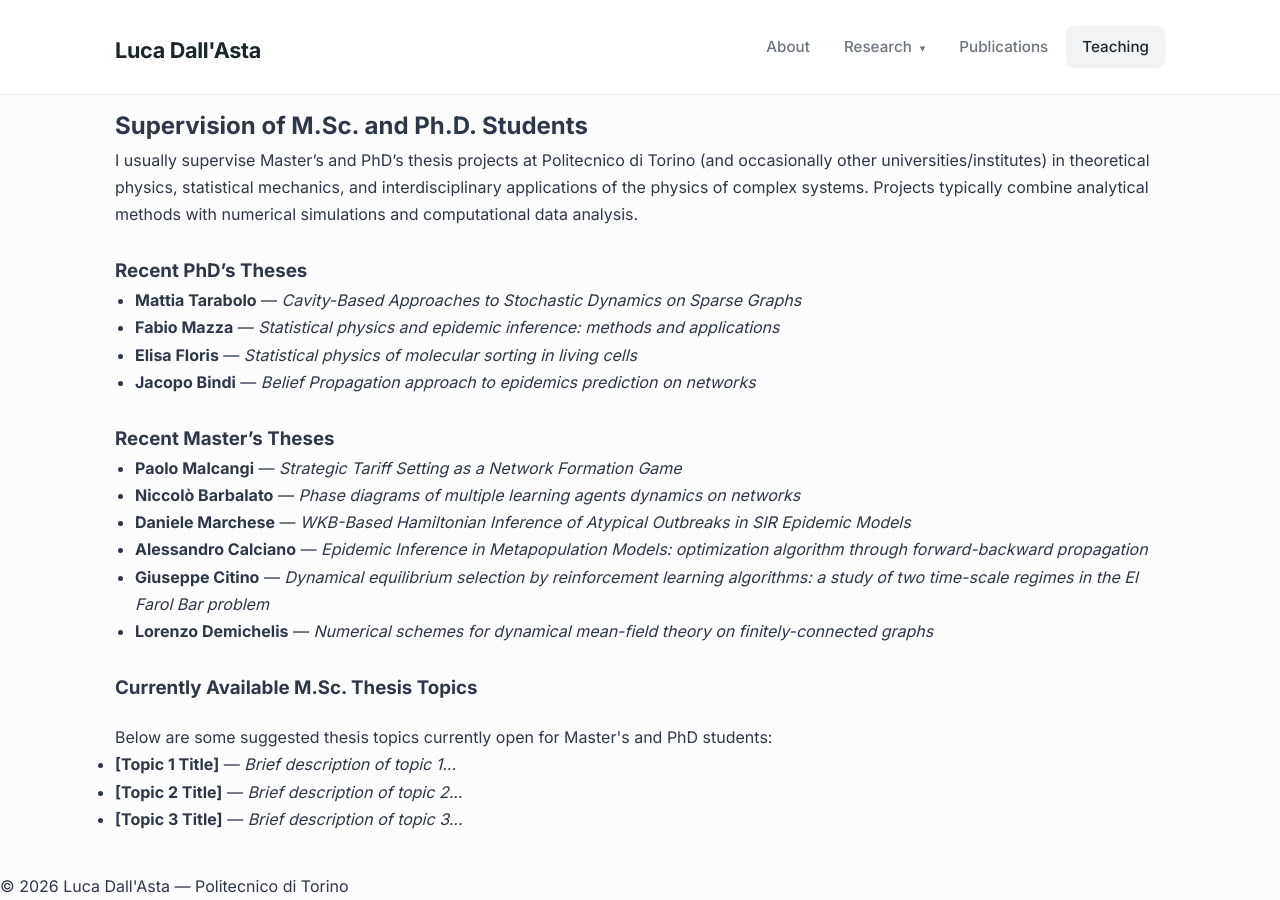
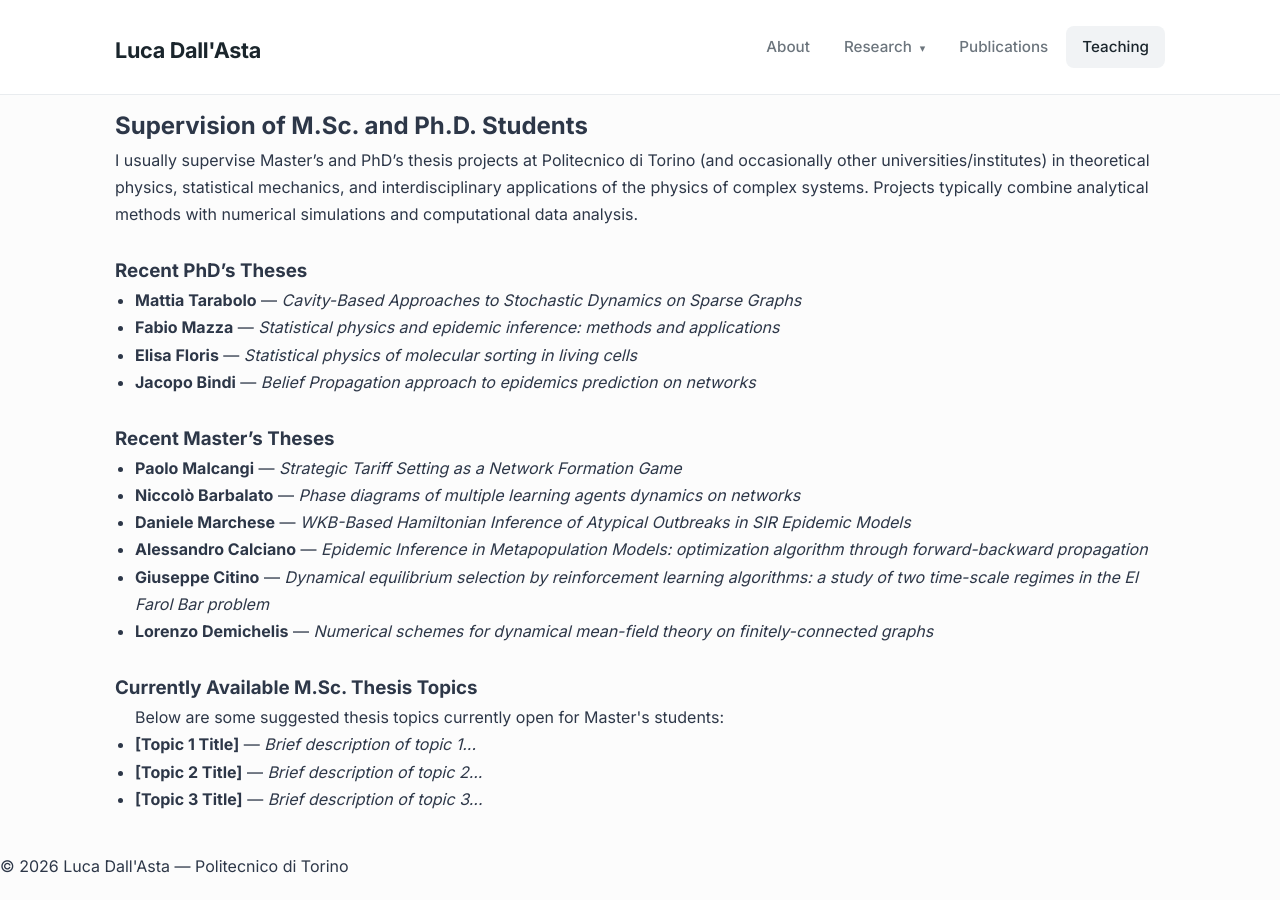
Before and after one commit to dallasta/dallasta.github.io, a Jekyll site: the page built from _pages/teaching.md, in a window 1280 px wide and 900 px high, scrolled down 1672 px. Built offline with Jekyll 4.4.1, drawn with Linux system fonts in a browser that asks for light colours; a style sheet for code colours, icons or effects is not loaded.

Commit message:
Update teaching.md

```diff
--- a/_pages/teaching.md
+++ b/_pages/teaching.md
@@ -172,8 +172,9 @@ I usually supervise Master's and PhD's thesis projects at Politecnico di Torino
 <br>
 
 ### Currently Available M.Sc. Thesis Topics
-<div id="thesis-topics" style="margin-top: 20px;">
-  <p>Below are some suggested thesis topics currently open for Master's and PhD students:</p>
+
+<div id="thesis-topics" style="margin-left: 20px;">
+  <p>Below are some suggested thesis topics currently open for Master's students:</p>
   <ul style="margin-top: 1.7;">
     <li><strong>[Topic 1 Title]</strong> — <i>Brief description of topic 1...</i></li>
     <li><strong>[Topic 2 Title]</strong> — <i>Brief description of topic 2...</i></li>
```
